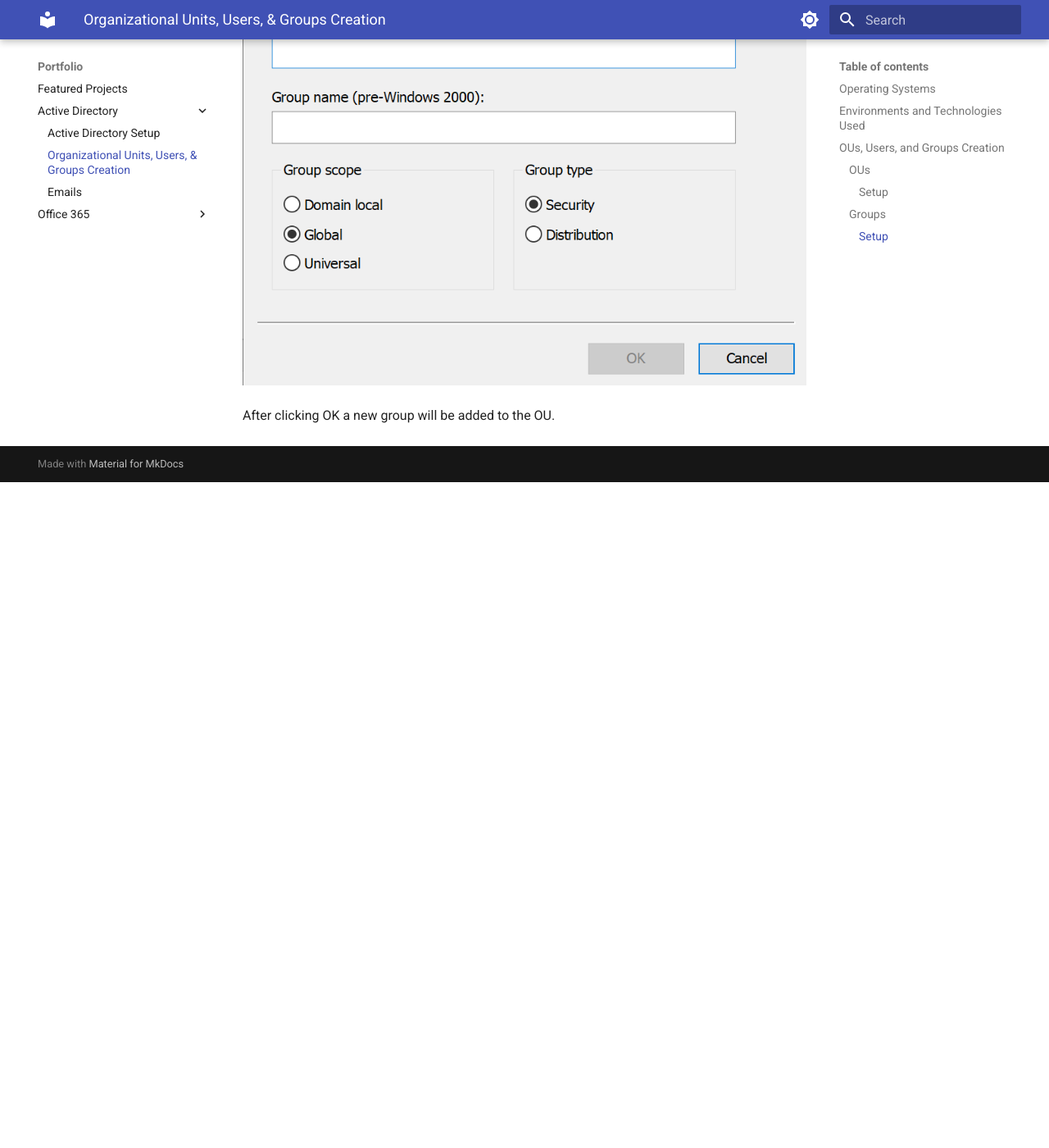
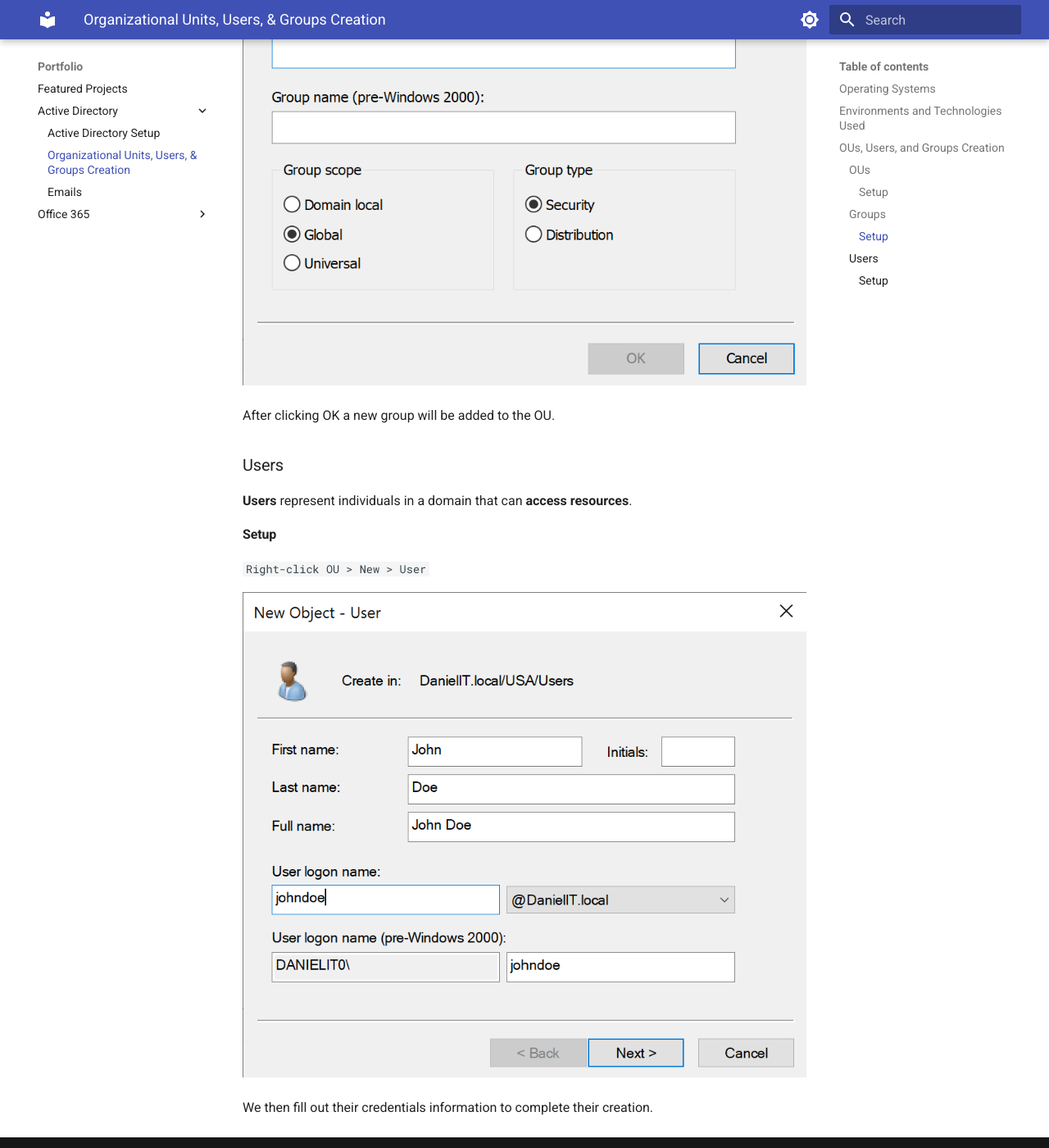
Before and after one commit to DanMedinaGH/IT_portfolio, an MkDocs documentation site: the page built from docs/portfolio/active_directory/OUs_users_groups/OUs_users_groups.md, in a window 1280 px wide and 1400 px high, scrolled down 4543 px. Shown: the whole window at 82% size. Built offline with MkDocs 1.6.1 and Material for MkDocs 9.7.7, drawn with Linux system fonts in a browser that asks for light colours; before the commit the page ends 5131 px from its top, so only the background shows below that.

Commit message:
Added Users section to OU project.

````diff
--- a/docs/portfolio/active_directory/OUs_users_groups/OUs_users_groups.md
+++ b/docs/portfolio/active_directory/OUs_users_groups/OUs_users_groups.md
@@ -89,3 +89,13 @@ When that is complete, we'll configure **groups, group scopes, and group types**
 ![New Group](./assets/images/new_group.png)
 
 After clicking OK a new group will be added to the OU.
+
+### Users
+**Users** represent individuals in a domain that can **access resources**.
+
+#### Setup
+```Right-click OU > New > User```
+
+![New User](./assets/images/new_user.png)
+
+We then fill out their credentials information to complete their creation.
````
Also changed, not shown: docs/portfolio/active_directory/OUs_users_groups/assets/images/new_user.png (added).
